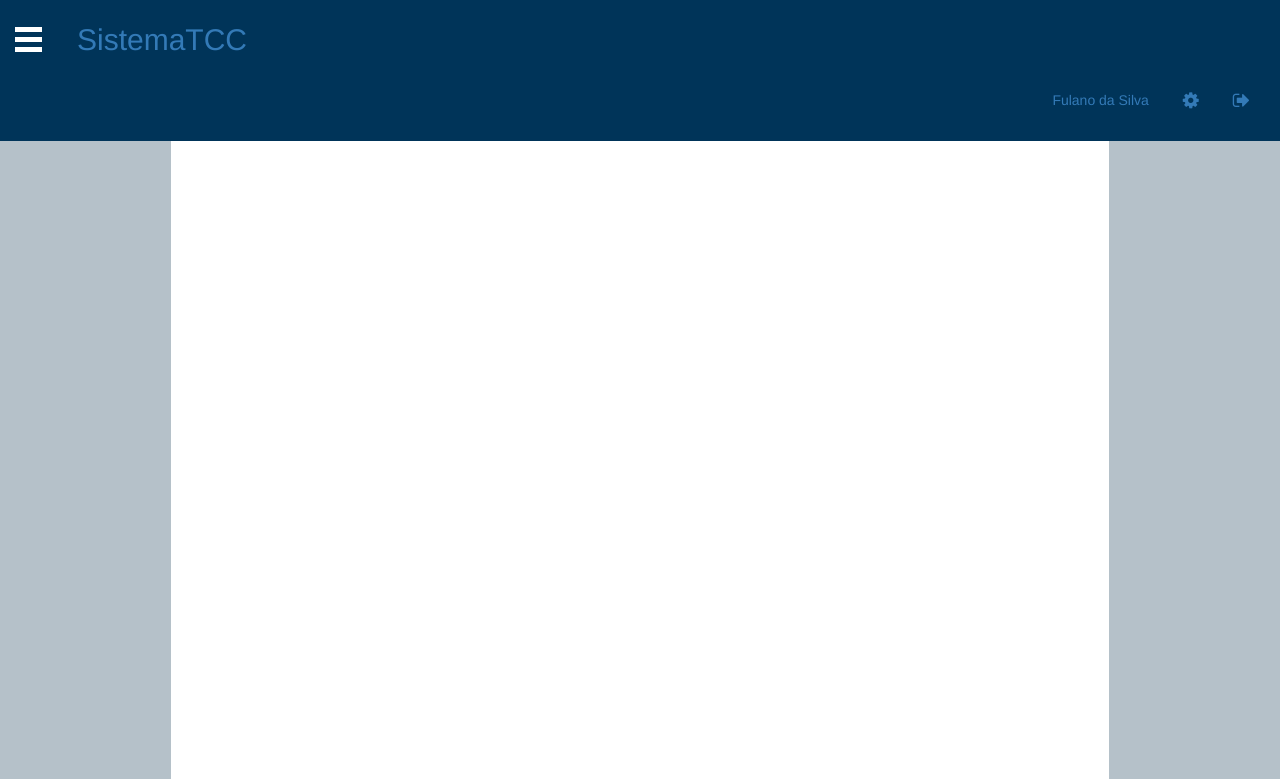
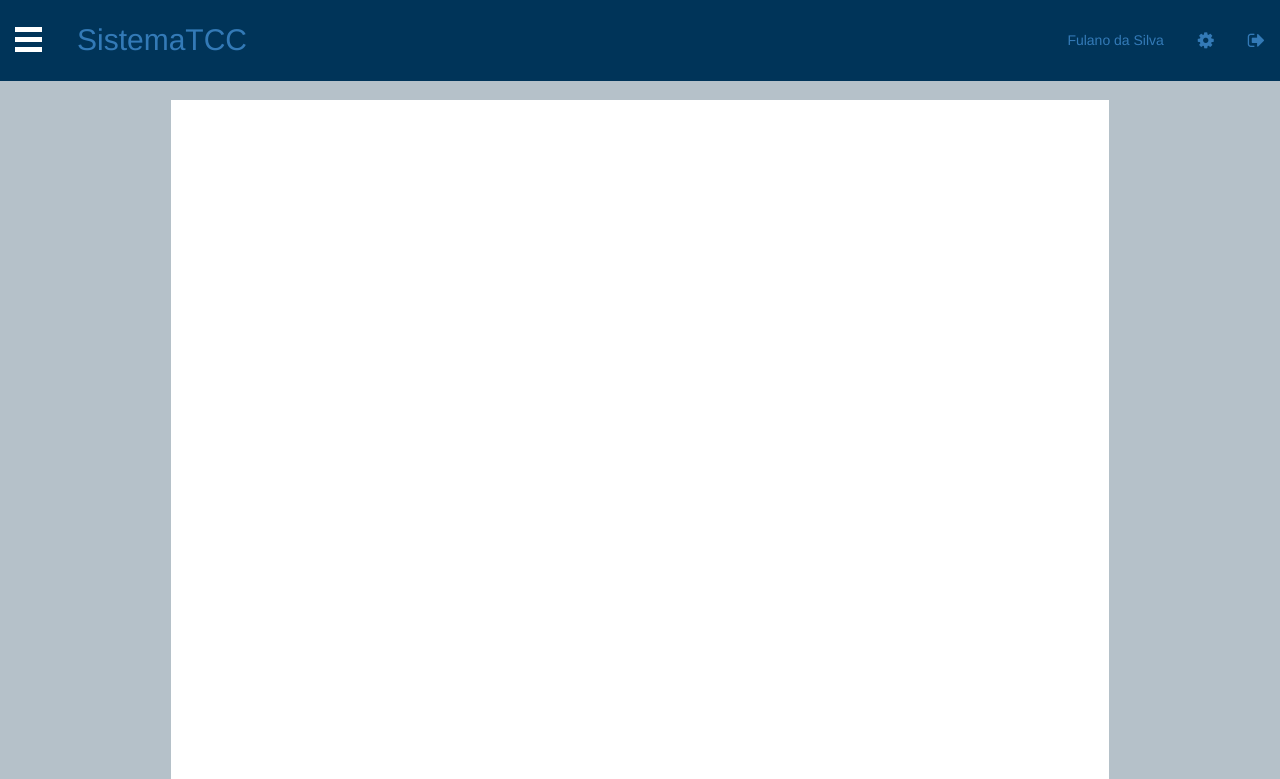
Before and after one commit to julianivn/sistemaTCC, a PHP site: template src/View/index.twig in a window 1280 px wide. Shown: the top 779 px of the page. Run offline with PHP 8.4, Linux system fonts and the light colour scheme; the template is opened without the code that fills it, so the values that code supplies are empty; some libraries are stand-ins or nearby versions.

Commit message:
fix header

```diff
--- a/src/View/index.twig
+++ b/src/View/index.twig
@@ -18,7 +18,6 @@
         <div class="navbar-header">
           <a href="#" class="navbar-brand">SistemaTCC</a>
         </div>
-        <div class="container pull-right">
         <div class="col-md-4 pull-right">
           <ul class="nav navbar-top-links navbar-right">
             <li><span class="username-js">Fulano da Silva</span></li>
```
Lines whose indentation alone changed are shown as unchanged.
